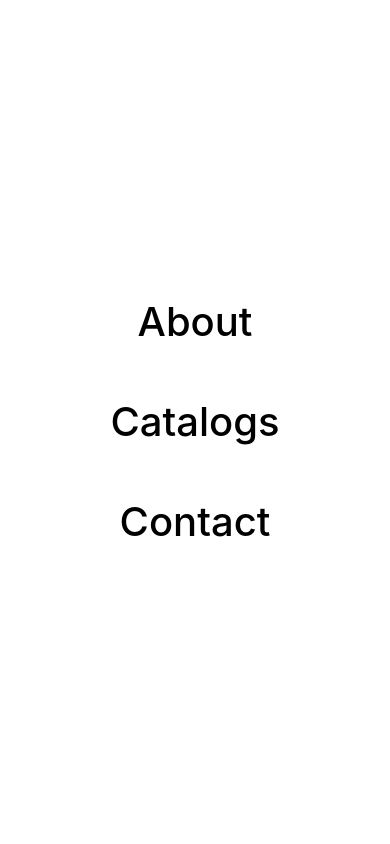
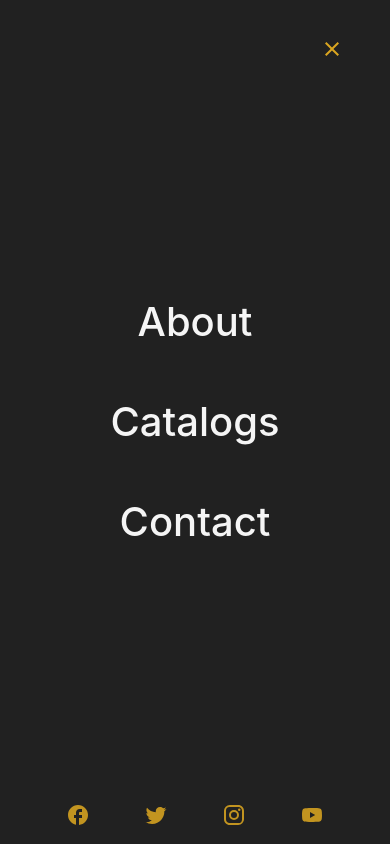
Before and after one commit to PabloPicas0/Photo-Catalog-App, a React (Vite) app: page / in a window 390 px wide. Both pictures are taken after a click on the button 326 px from the left and 48 px from the top of the page. Shown: the top 844 px of the page. Built offline with nearby package versions, Linux system fonts and the light colour scheme.

Commit message:
completed navigation for mobile

```diff
--- a/src/Components/Navbar.jsx
+++ b/src/Components/Navbar.jsx
@@ -1,19 +1,10 @@
-import { MenuOutlined, FacebookSharp, Instagram, Twitter, YouTube } from "@mui/icons-material";
-import {
-  AppBar,
-  Breadcrumbs,
-  IconButton,
-  Link,
-  Toolbar,
-  Box,
-  ButtonGroup,
-  Dialog,
-} from "@mui/material";
+import { MenuOutlined, FacebookSharp, Instagram, Twitter, YouTube, CloseSharp } from "@mui/icons-material";
+import { AppBar, Breadcrumbs, IconButton, Link, Toolbar, Box, ButtonGroup, Dialog } from "@mui/material";
 
 import {
   appBarIcon,
-  appBarIconContainer,
-  appBarIconContent,
+  navigationContainer,
+  navigationContent,
   appBarLinks,
   appBarStyle,
   mediaBarLinksStyle,
@@ -21,6 +12,7 @@ import {
   pageNumber,
   sideNavLink,
   sideNavigation,
+  closeNavigationIcon,
 } from "../styles/navbarStyles";
 
 import { useState } from "react";
@@ -38,7 +30,7 @@ const Navbar = (props) => {
     <YouTube className="social-link" />,
   ];
 
-  const handleOpenNav = (event) => {
+  const handleOpenNav = () => {
     setOpenNav(true);
   };
 
@@ -77,7 +69,11 @@ const Navbar = (props) => {
           </IconButton>
 
           <Dialog id="nav-menu" fullScreen open={openNav} onClose={handleCloseNav}>
-            <Box sx={appBarIconContainer}>
+            <Box sx={navigationContainer}>
+              <IconButton onClick={handleCloseNav} sx={closeNavigationIcon}>
+                <CloseSharp />
+              </IconButton>
+
               {links.map((link) => {
                 const anhor = link.toLowerCase();
 
@@ -85,7 +81,7 @@ const Navbar = (props) => {
                   <Link
                     key={link}
                     textAlign={"center"}
-                    sx={appBarIconContent}
+                    sx={navigationContent}
                     underline="none"
                     color={"black"}
                     href={`#${anhor}`}
@@ -94,6 +90,21 @@ const Navbar = (props) => {
                   </Link>
                 );
               })}
+
+              <ButtonGroup
+                variant="contained"
+                aria-label="primary button group"
+                sx={{ gap: "30px", boxShadow: "none", position: "absolute", bottom: 5 }}>
+                {incons.map((icon, idx) => {
+                  return (
+                    <Link href="https://www.facebook.com/adam.pytel.501" target="_blank" key={idx}>
+                      <IconButton size="large" aria-label="YouTube" sx={mediaBarLinksStyle}>
+                        {icon}
+                      </IconButton>
+                    </Link>
+                  );
+                })}
+              </ButtonGroup>
             </Box>
           </Dialog>
         </Toolbar>
--- a/src/styles/navbarStyles.js
+++ b/src/styles/navbarStyles.js
@@ -6,7 +6,10 @@ export const appBarStyle = {
   pointerEvents: "none",
 };
 
-export const appBarLinks = { display: { sm: "flex", xs: "none" }, pointerEvents: "auto" };
+export const appBarLinks = {
+  display: { sm: "flex", xs: "none" },
+  pointerEvents: "auto",
+};
 
 export const appBarIcon = {
   color: "rgba(255, 255, 255, 0.87);",
@@ -14,19 +17,37 @@ export const appBarIcon = {
   pointerEvents: "auto",
 };
 
-export const appBarIconContainer = {
+export const navigationContainer = {
+  position: "relative",
   height: "100%",
   display: "flex",
   justifyContent: "center",
   alignItems: "center",
   flexDirection: "column",
+  backgroundColor: "rgba(0, 0, 0, 0.87)",
   gap: "40px",
 };
 
-export const appBarIconContent = {
+export const navigationContent = {
   fontSize: "2.5rem",
-  fontWeight: 500
+  fontWeight: 500,
+  color: "whitesmoke",
 };
+
+export const closeNavigationIcon = {
+  position: "absolute",
+  top: "29px",
+  right: "38px",
+  color: "goldenrod"
+};
+
+
+
+
+
+
+
+
 
 export const mediaBarStyle = {
   position: "fixed",
@@ -41,7 +62,10 @@ export const mediaBarStyle = {
   pointerEvents: "none",
 };
 
-export const mediaBarLinksStyle = { color: "rgba(218, 165, 32, 0.87)", pointerEvents: "auto" };
+export const mediaBarLinksStyle = {
+  color: "rgba(218, 165, 32, 0.87)",
+  pointerEvents: "auto",
+};
 
 export const sideNavigation = {
   display: { xs: "none", lg: "flex" },
```
